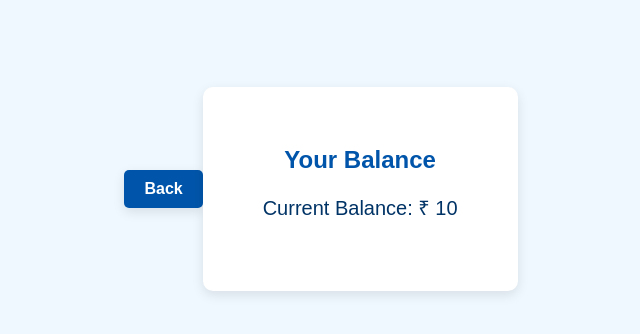
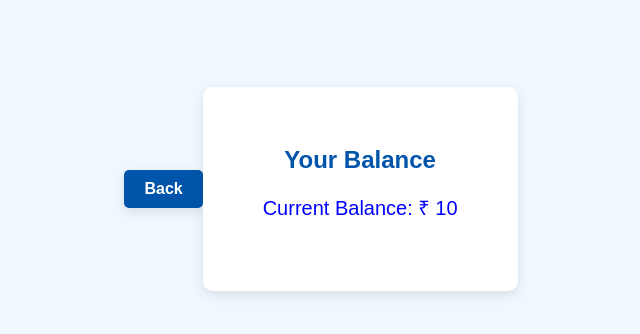
Before and after one commit to chandrikababji/ATM-Project-Flask, a Flask app: template api/templates/balance.html in a window 1280 px wide. Shown: the part 211-545 px from the top of the page, without its empty margins (319-959 px from the left). Run offline with Flask 3, Linux system fonts and the light colour scheme; the template is opened without the code that fills it: most values are stand-ins (such as "Sample title", 1, 10 or a date in 2020).

Commit message:
minure edits

```diff
--- a/api/static/balance.css
+++ b/api/static/balance.css
@@ -32,6 +32,7 @@ h2 {
 p {
     font-size: 20px;
     margin-bottom: 30px;
+    color: blue;
 }
 
 /* Link styling */
```
